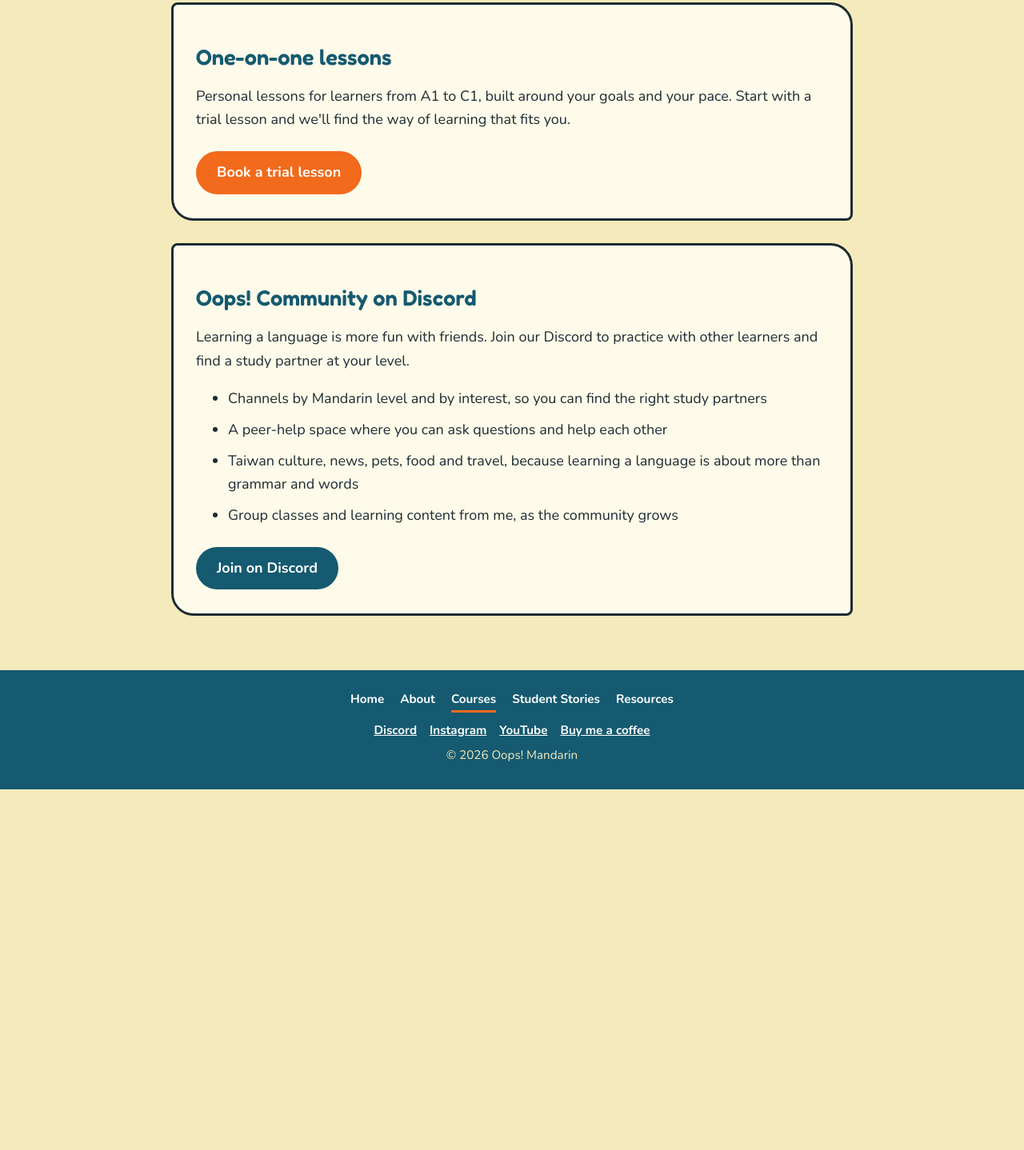
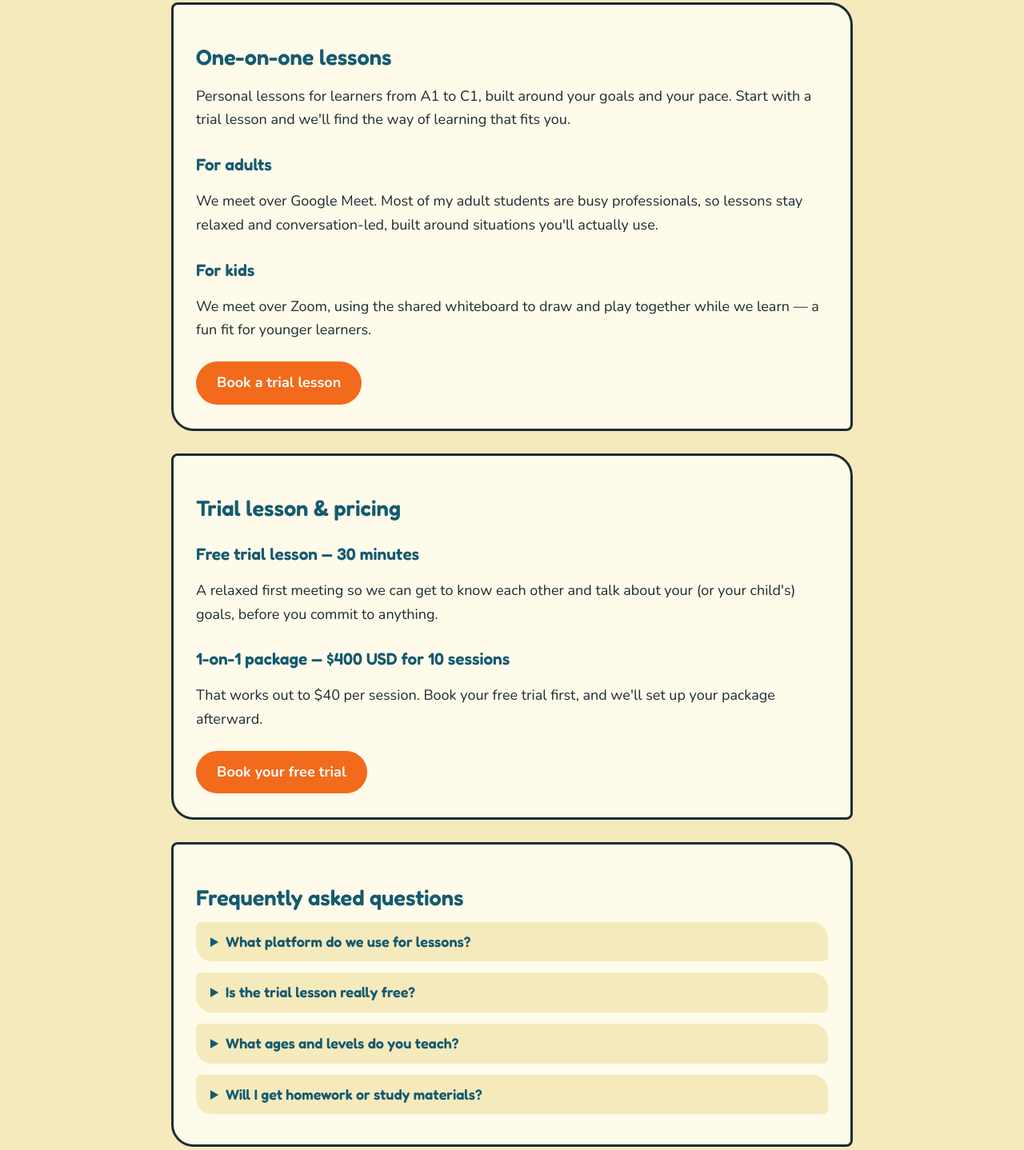
Before and after one commit to oops-mandarin/oops-mandarin.github.io, a plain HTML site: page courses.html in a window 1280 px wide. Shown: the part 205-1643 px from the top of the page at 80% size. Before the commit the page ends 1192 px from the top, so only its background shows below. Drawn offline with nearby package versions, Linux system fonts and the light colour scheme.

Commit message:
Add pricing, audience tracks, and FAQ to improve conversion
Trial and package pricing were only visible on the Calendly booking
page, so visitors had no way to see cost or lesson format before
clicking through. Surfaces platform (Google Meet for adults, Zoom
whiteboard for kids), free trial details, $400/10-session pricing,
and a short FAQ directly on the site.

Co-Authored-By: Claude Sonnet 5 <noreply@anthropic.com>

```diff
--- a/courses.html
+++ b/courses.html
@@ -9,7 +9,20 @@
 <header><a href="index.html"><img src="images/logo.jpg" alt="Oops! Mandarin logo"></a><nav><a href="index.html">Home</a><a href="about.html">About</a><a href="courses.html" aria-current="page">Courses</a><a href="stories.html">Student Stories</a><a href="resources.html">Resources</a></nav></header>
 <main>
 <h1>Courses</h1>
-<section class="panel"><h2>One-on-one lessons</h2><p>Personal lessons for learners from A1 to C1, built around your goals and your pace. Start with a trial lesson and we'll find the way of learning that fits you.</p><a class="btn" href="https://calendly.com/janywu/learn-chinese-with-jany-trial">Book a trial lesson</a></section>
+<section class="panel"><h2>One-on-one lessons</h2><p>Personal lessons for learners from A1 to C1, built around your goals and your pace. Start with a trial lesson and we'll find the way of learning that fits you.</p>
+<h3>For adults</h3><p>We meet over Google Meet. Most of my adult students are busy professionals, so lessons stay relaxed and conversation-led, built around situations you'll actually use.</p>
+<h3>For kids</h3><p>We meet over Zoom, using the shared whiteboard to draw and play together while we learn — a fun fit for younger learners.</p>
+<a class="btn" href="https://calendly.com/janywu/learn-chinese-with-jany-trial">Book a trial lesson</a></section>
+<section class="panel"><h2>Trial lesson &amp; pricing</h2>
+<h3>Free trial lesson — 30 minutes</h3><p>A relaxed first meeting so we can get to know each other and talk about your (or your child's) goals, before you commit to anything.</p>
+<h3>1-on-1 package — $400 USD for 10 sessions</h3><p>That works out to $40 per session. Book your free trial first, and we'll set up your package afterward.</p>
+<a class="btn" href="https://calendly.com/janywu/learn-chinese-with-jany-trial">Book your free trial</a></section>
+<section class="panel"><h2>Frequently asked questions</h2>
+<details><summary>What platform do we use for lessons?</summary><p>Adults usually meet on Google Meet. For kids, we use Zoom so we can draw together on the shared whiteboard while learning.</p></details>
+<details><summary>Is the trial lesson really free?</summary><p>Yes. The 30-minute trial is free, with no obligation to continue — it's just a chance for us to meet and see if we're a good fit.</p></details>
+<details><summary>What ages and levels do you teach?</summary><p>I teach learners of all ages, from children to adults, and all levels from complete beginner (A1) to advanced (C1).</p></details>
+<details><summary>Will I get homework or study materials?</summary><p>Yes — I can provide handouts, homework or a structured textbook plan, depending on what works best for you.</p></details>
+</section>
 <section class="panel"><h2>Oops! Community on Discord</h2><p>Learning a language is more fun with friends. Join our Discord to practice with other learners and find a study partner at your level.</p>
 <ul><li>Channels by Mandarin level and by interest, so you can find the right study partners</li><li>A peer-help space where you can ask questions and help each other</li><li>Taiwan culture, news, pets, food and travel, because learning a language is about more than grammar and words</li><li>Group classes and learning content from me, as the community grows</li></ul>
 <a class="btn alt" href="https://discord.gg/NUjNv9vEjd">Join on Discord</a></section>
--- a/style.css
+++ b/style.css
@@ -48,3 +48,7 @@ footer p{margin:6px 0}
 .ic:hover{background:var(--orange)}
 .ic:focus-visible{outline:3px solid var(--orange);outline-offset:3px}
 .share-msg{display:block;min-height:1.5em;margin-top:8px;font-size:.95rem}
+details{margin:14px 0;padding:10px 18px;background:var(--cream);border-radius:6px 20px 6px 20px}
+details summary{cursor:pointer;font-weight:700;color:var(--teal);font-family:Fredoka,Nunito,system-ui,sans-serif}
+details[open] summary{margin-bottom:8px}
+details p{margin:0}
```
Also changed, not shown: index.html (+1 -0 lines).
